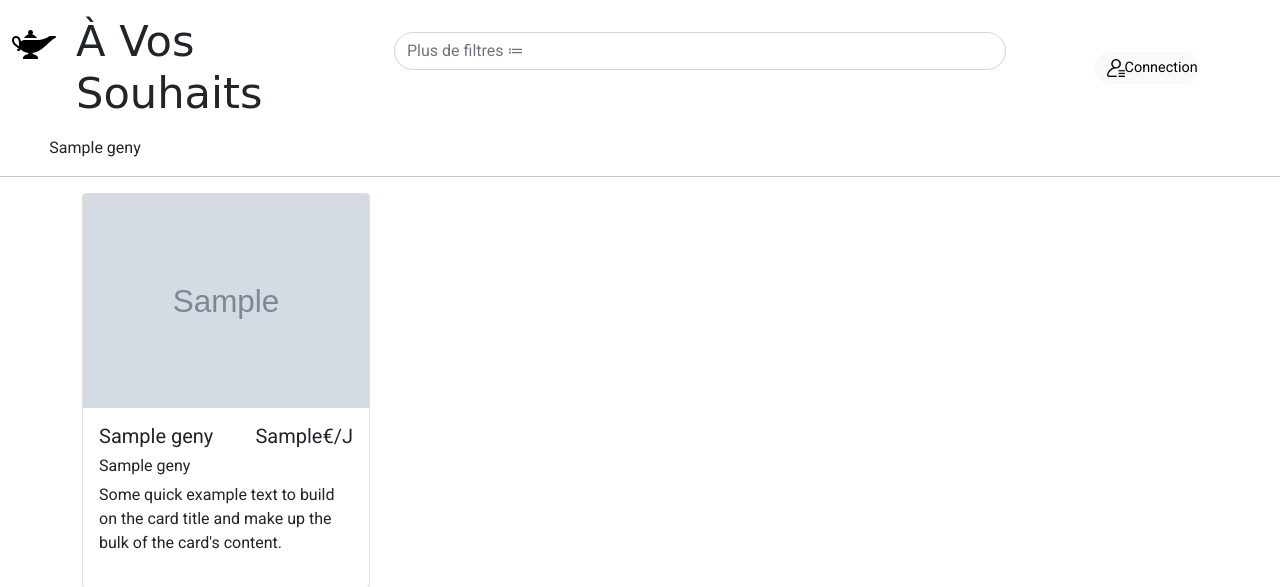
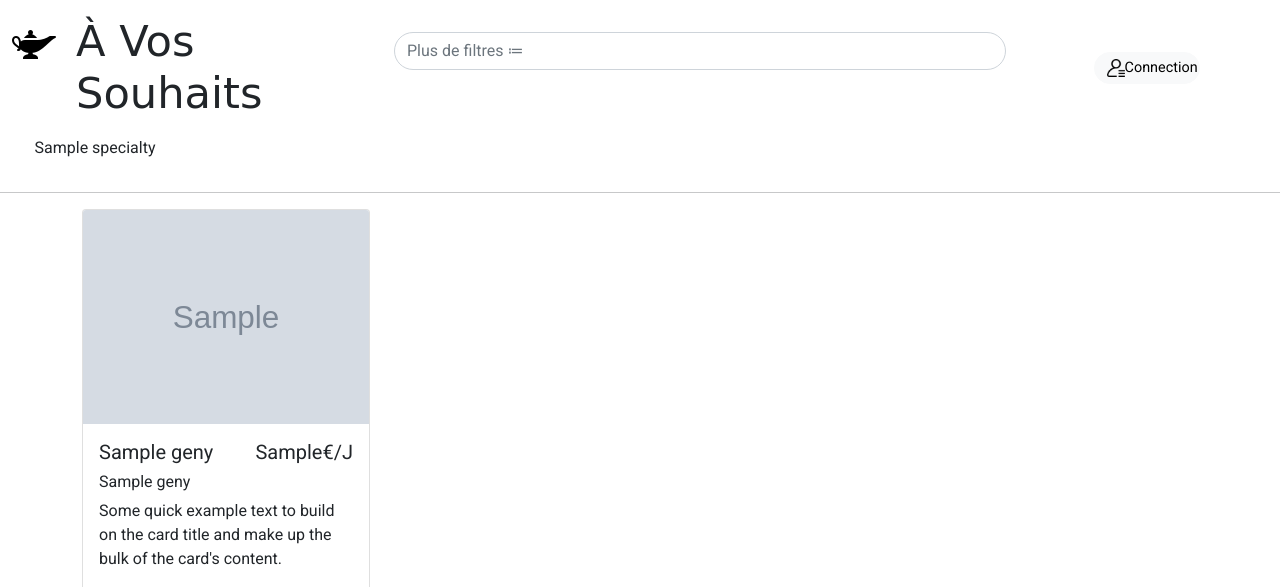
Before and after one commit to aldaitzwild/RentADjin, a PHP site: template src/View/Genies/showAllGenies.html.twig in a window 1280 px wide. Shown: the top 587 px of the page. Run offline with PHP 8.4, Linux system fonts and the light colour scheme; the template is opened without the code that fills it: most values are stand-ins (such as "Sample title", 1, 10 or a date in 2020); grey boxes marked "Sample" are stand-in pictures; some libraries are stand-ins or nearby versions; some web fonts are replaced.

Commit message:
correction on function showAllGenies

```diff
--- a/src/Controller/GenieController.php
+++ b/src/Controller/GenieController.php
@@ -101,7 +101,11 @@ class GenieController extends AbstractController
 
     public function showAllGenies()
     {
+        $specialties = $this->specialtyManager->selectAll();
         $genies = $this->genieManager->selectAllGenies();
-        return $this->twig->render('Genies/showAllGenies.html.twig', ['genies' => $genies]);
+        return $this->twig->render(
+            'Genies/showAllGenies.html.twig',
+            ['genies' => $genies,'specialties' => $specialties]
+        );
     }
 }
--- a/src/View/Genies/showAllGenies.html.twig
+++ b/src/View/Genies/showAllGenies.html.twig
@@ -26,8 +26,8 @@
 
 <div class="container scrollmenu ">
 		<div class="row">
-		{% for genie in genies %}
-				<p class="col-4 col-md-2 text-center mb-0">{{genie.speName}}</p>
+		{% for specialty in specialties %}
+				<p class="col-4 col-md-2 text-center">{{specialty.name}}</p>
 		{% endfor %}
 		</div>
 </div><hr>
```
